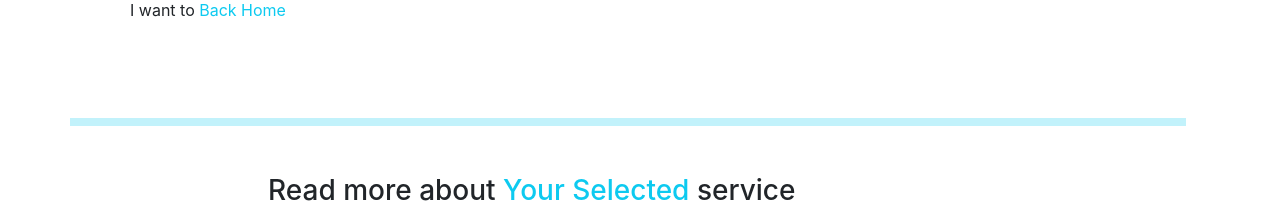
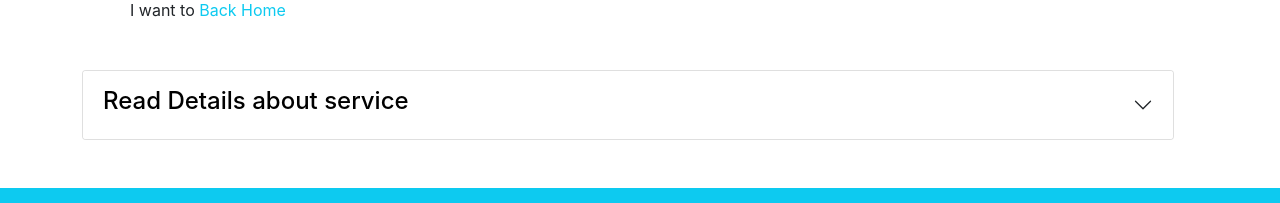
Before and after one commit to kibria-khandaker/smart-cleaner, a React (Create React App) app: page /checkout/1 in a window 1280 px wide. Shown: the part 604-807 px from the top of the page. Built offline with nearby package versions, Linux system fonts and the light colour scheme; no server answers; sample sign-in values are in the browser's storage.

Commit message:
Google SignIn option added

```diff
--- a/src/components/CheckoutService/CheckoutService.js
+++ b/src/components/CheckoutService/CheckoutService.js
@@ -1,5 +1,5 @@
 import React, { useEffect, useState } from 'react';
-import { Button, Form } from 'react-bootstrap';
+import { Accordion, Button, Form } from 'react-bootstrap';
 import { useAuthState } from 'react-firebase-hooks/auth';
 import { Link, useNavigate, useParams } from 'react-router-dom';
 import { auth } from './../../firebase.init';
@@ -104,16 +104,26 @@ const CheckoutService = () => {
                         </div>
                     </div>
                 </div>
-                <div className="row ">
-                    <hr className='my-5 py-1 bg-info' />
-                    <div className='col-md-8 mx-auto'>
-
-                        <h3 className='pb-3'> Read more about <span className='text-info'>Your Selected</span> service   </h3>
-                        <p> {singleItems?.shortText} </p>
-                        <img className='w-100 p-4' src={singleItems?.img2} alt="" />
-                        <p> {singleItems?.description1} </p>
-                        <img className='w-100 p-4' src={singleItems?.img3} alt="" />
-                        <p> {singleItems?.description2} </p>
+                <div className="row">
+                    <div className="col">
+                        <Accordion>
+                            <Accordion.Item eventKey="0">
+                                <Accordion.Header>
+                                    <h4 className='text-black'>
+                                        Read Details about
+                                        <span className='text-info'> {singleItems?.name} </span>
+                                        service
+                                    </h4>
+                                </Accordion.Header>
+                                <Accordion.Body>
+                                    <p> {singleItems?.shortText} </p>
+                                    <img className='w-100 p-4' src={singleItems?.img2} alt="" />
+                                    <p> {singleItems?.description1} </p>
+                                    <img className='w-100 p-4' src={singleItems?.img3} alt="" />
+                                    <p> {singleItems?.description2} </p>
+                                </Accordion.Body>
+                            </Accordion.Item>
+                        </Accordion>
                     </div>
                 </div>
             </div>
--- a/src/components/CustomerReviews/CustomerReviews.js
+++ b/src/components/CustomerReviews/CustomerReviews.js
@@ -23,7 +23,7 @@ const CustomerReviews = () => {
                         customerReviews.map(customerReview => <SingleCustomerReviews
                             key={customerReview.id}
                             customerReview={customerReview}
-                        ></SingleCustomerReviews>).slice(0, 3)
+                        ></SingleCustomerReviews>).slice(11, 14)
                     }
                 </div>
                 <div className="row">
--- a/src/components/Services/SingleServiceComponent.js
+++ b/src/components/Services/SingleServiceComponent.js
@@ -13,7 +13,7 @@ const SingleServiceComponent = ({ service, handleCheckout }) => {
                     <hr className='w-25 mx-auto' />
                     <p className="">Service Price <b>${price}</b>/day</p>
                 </div>
-                <button onClick={()=>handleCheckout(id)} className="card-footer  bg-info border-0">
+                <button onClick={()=>handleCheckout(id)} className="card-footer  bg-info border-0 py-3">
                     <small className=" text-white text-uppercase"> Checkout Service </small>
                 </button>
             </div>
```
